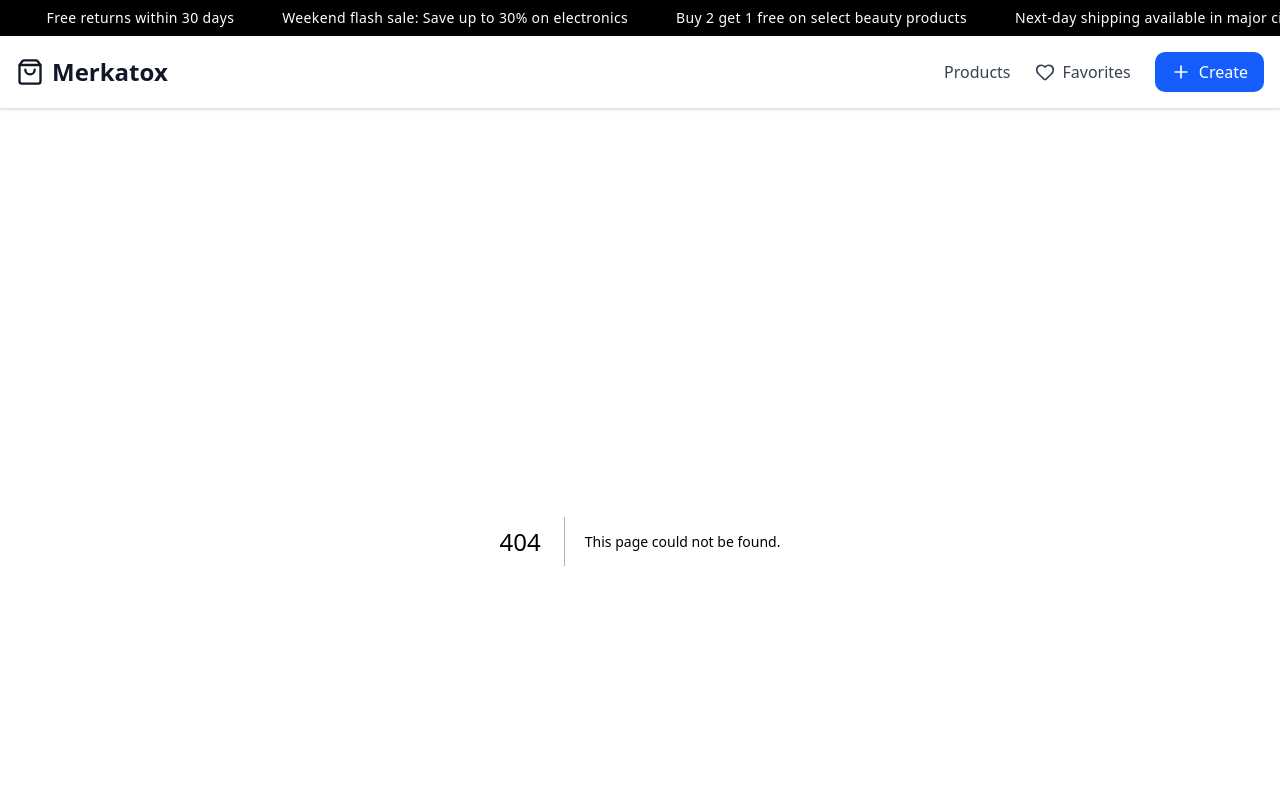
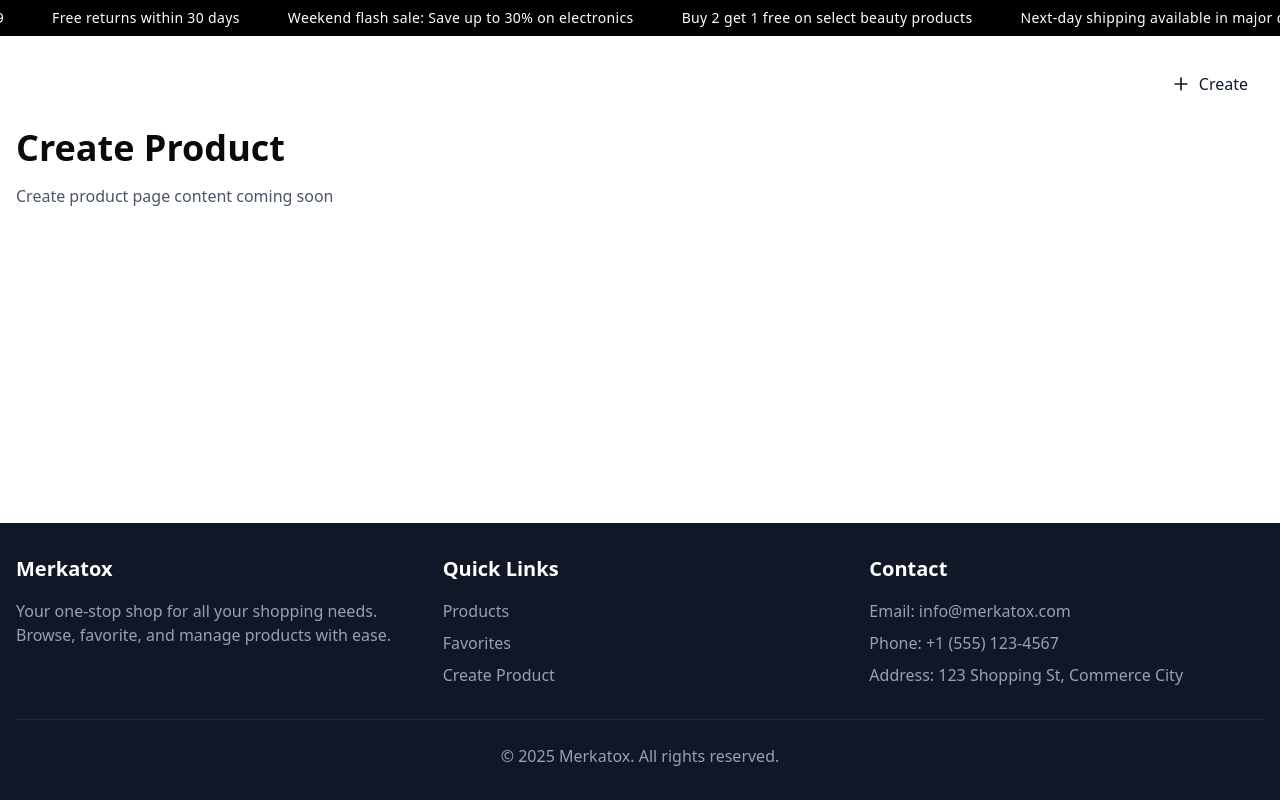
Before and after one commit to ZazabT/merkatox, a Next.js app: page /create-product in a window 1280 px wide. Before the commit this address had no page. Shown: the top 800 px of the page. Built offline with nearby package versions, Linux system fonts and the light colour scheme.

Commit message:
inhnace the hero and nav bard

```diff
--- /dev/null
+++ b/app/create-product/page.tsx
@@ -0,0 +1,8 @@
+export default function CreateProductPage() {
+  return (
+    <div className="container mx-auto px-4 py-8 pt-32">
+      <h1 className="text-4xl font-bold mb-4">Create Product</h1>
+      <p className="text-gray-600">Create product page content coming soon</p>
+    </div>
+  );
+}
--- a/app/edit-product/[id]/page.tsx
+++ b/app/edit-product/[id]/page.tsx
@@ -1,7 +1,8 @@
 export default function EditProductPage() {
   return (
-    <div>
-      <h1>Edit Product Page</h1>
+    <div className="container mx-auto px-4 py-8 pt-32">
+      <h1 className="text-4xl font-bold mb-4">Edit Product</h1>
+      <p className="text-gray-600">Edit product page content coming soon</p>
     </div>
   );
 }
--- a/app/favorites/page.tsx
+++ b/app/favorites/page.tsx
@@ -1,8 +1,8 @@
 export default function FavoritesPage() {
   return (
-    <div>
-      <h1>Favorites</h1>
-      <p>This is your favorites page</p>
+    <div className="container mx-auto px-4 py-8 pt-32">
+      <h1 className="text-4xl font-bold mb-4">Favorites</h1>
+      <p className="text-gray-600">This is your favorites page</p>
     </div>
   );
 }
--- a/app/layout.tsx
+++ b/app/layout.tsx
@@ -32,11 +32,14 @@ export default function RootLayout({
         className={`${geistSans.variable} ${geistMono.variable} antialiased flex flex-col min-h-screen`}
       >
         <StoreProvider>
-          {/* top header */}
+          {/* Fixed top header - above content */}
           <TopHeader/>
-         {/* nav bar  */}
+
+          {/* Fixed navbar overlay */}
           <Header />
-          <main className="grow container mx-auto px-4 py-8">
+
+          {/* Main content */}
+          <main className="grow">
             {children}
           </main>
 
--- a/app/page.tsx
+++ b/app/page.tsx
@@ -88,10 +88,12 @@ export default function Home() {
   };
 
   return (
-    <div className="space-y-8">
-      {/* Hero Section */}
+    <div>
+      {/* Hero Section - Full width, no spacing */}
       <HeroSection />
 
+      {/* Content Section - with container and padding */}
+      <div className="container mx-auto px-4 py-8 space-y-8">
         {/* Header Section */}
         <div className="space-y-4">
           <h1 className="text-4xl font-bold text-gray-900">Discover Products</h1>
@@ -145,5 +147,6 @@ export default function Home() {
         </div>
       )}
       </div>
+    </div>
   );
 }
--- a/app/product/[id]/page.tsx
+++ b/app/product/[id]/page.tsx
@@ -1,8 +1,8 @@
-export default function FavoritesPage() {
+export default function ProductPage() {
   return (
-    <div>
-      <h1>Favorites</h1>
-      <p>This is your favorites page</p>
+    <div className="container mx-auto px-4 py-8 pt-32">
+      <h1 className="text-4xl font-bold mb-4">Product Details</h1>
+      <p className="text-gray-600">Product page content coming soon</p>
     </div>
   );
 }
--- a/components/Header.tsx
+++ b/components/Header.tsx
@@ -8,11 +8,11 @@ export default function Header() {
   const favoritesCount = useAppSelector((state) => state.favorites.items.length);
 
   return (
-    <header className="bg-white border-b shadow-sm sticky top-0 z-50">
-      <nav className="container mx-auto px-4 py-4">
+    <header className="fixed top-10 left-0 right-0 z-40 bg-transparent">
+      <nav className="container mx-auto px-4 py-6">
         <div className="flex items-center justify-between">
           {/* Logo */}
-          <Link href="/" className="flex items-center gap-2 text-2xl font-bold text-gray-900 hover:text-blue-600 transition">
+          <Link href="/" className="flex items-center gap-2 text-2xl font-bold text-white hover:text-gray-200 transition">
             <ShoppingBag className="w-7 h-7" />
             <span>Merkatox</span>
           </Link>
@@ -21,14 +21,14 @@ export default function Header() {
           <div className="flex items-center gap-6">
             <Link
               href="/"
-              className="text-gray-700 hover:text-blue-600 font-medium transition"
+              className="text-white hover:text-gray-200 font-medium transition"
             >
               Products
             </Link>
 
             <Link
               href="/favorites"
-              className="flex items-center gap-2 text-gray-700 hover:text-blue-600 font-medium transition relative"
+              className="flex items-center gap-2 text-white hover:text-gray-200 font-medium transition relative"
             >
               <Heart className="w-5 h-5" />
               <span>Favorites</span>
@@ -41,7 +41,7 @@ export default function Header() {
 
             <Link
               href="/create-product"
-              className="flex items-center gap-2 bg-blue-600 text-white px-4 py-2 rounded-lg hover:bg-blue-700 font-medium transition"
+              className="flex items-center gap-2 bg-white text-gray-900 px-4 py-2 rounded-lg hover:bg-gray-100 font-medium transition"
             >
               <Plus className="w-5 h-5" />
               <span>Create</span>
--- a/components/HeroSection.tsx
+++ b/components/HeroSection.tsx
@@ -2,7 +2,7 @@ import Image from 'next/image';
 
 export default function HeroSection() {
   return (
-    <div className="w-full grid grid-cols-1 md:grid-cols-2 gap-0 h-[300px] md:h-[500px] rounded-lg overflow-hidden">
+    <div className="w-screen relative left-1/2 right-1/2 -mx-[50vw] grid grid-cols-1 md:grid-cols-2 gap-0 h-[500px] md:h-[600px] overflow-hidden">
       {/* First Image - Always visible */}
       <div className="relative w-full h-full">
         <Image
--- a/components/TopHeader.tsx
+++ b/components/TopHeader.tsx
@@ -12,7 +12,7 @@ const announcements = [
 
 export default function TopHeader() {
   return (
-    <div className="bg-black text-white">
+    <div className="fixed top-0 left-0 right-0 z-50 bg-black text-white">
       <InfiniteSlider gap={48} duration={35} className="py-2">
         {announcements.map((message, index) => (
           <p
```
Lines whose indentation alone changed are shown as unchanged.
